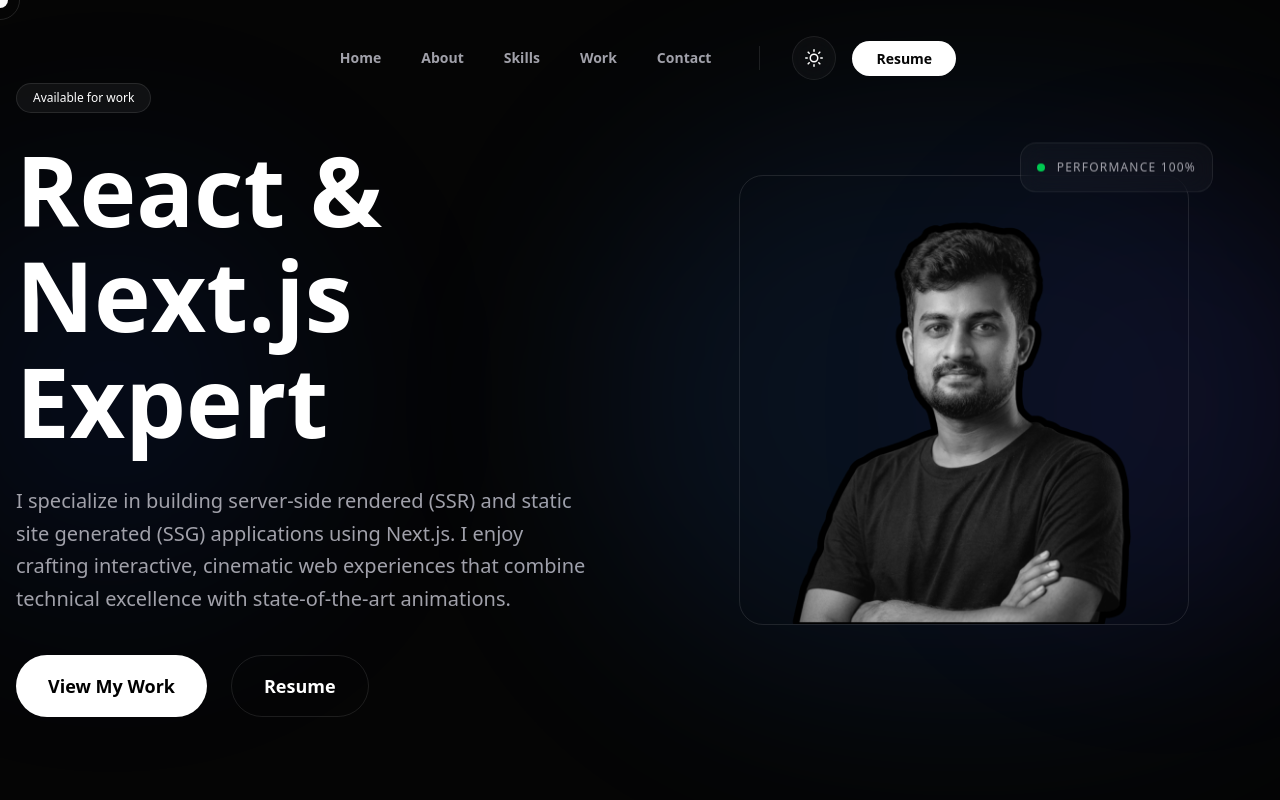
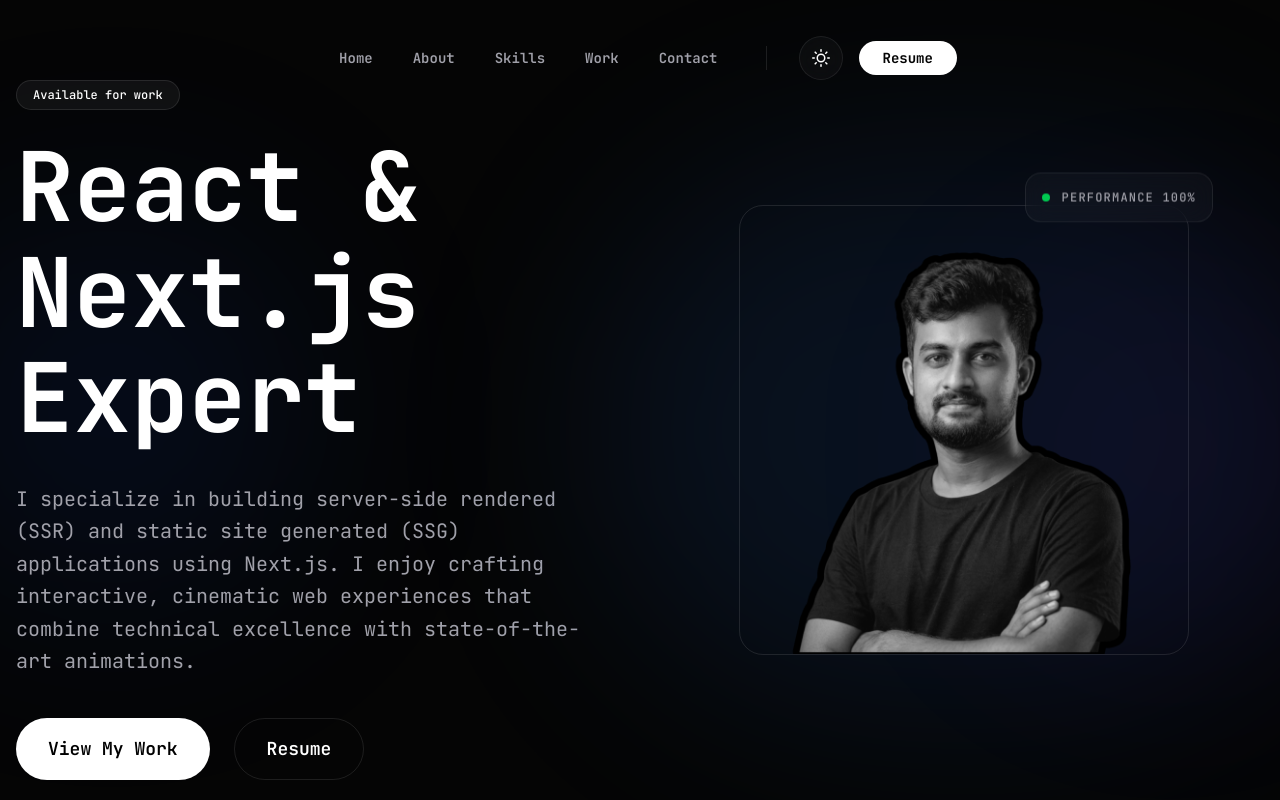
Before and after one commit to Navied-dipu/my-protfolio, a Next.js app: page / in a window 1280 px wide. Shown: the top 800 px of the page. Built offline with nearby package versions, Linux system fonts and the light colour scheme.

Commit message:
updat eprotfolio

```diff
--- a/src/app/globals.css
+++ b/src/app/globals.css
@@ -24,14 +24,11 @@
   --color-bg-secondary: var(--bg-secondary);
   --color-text-primary: var(--text-primary);
   --color-text-secondary: var(--text-secondary);
-  --font-sans: var(--font-inter), system-ui, sans-serif;
-  --font-display: var(--font-outfit), var(--font-inter), sans-serif;
-  --font-space-grotesk: var(--font-space-grotesk), sans-serif;
-  --font-orbitron: var(--font-orbitron), sans-serif;
-}
-
-* {
-  cursor: none !important;
+  --font-sans: var(--font-jetbrains-mono), monospace;
+  --font-display: var(--font-jetbrains-mono), monospace;
+  --font-space-grotesk: var(--font-jetbrains-mono), monospace;
+  --font-orbitron: var(--font-jetbrains-mono), monospace;
+  --font-mono: var(--font-jetbrains-mono), monospace;
 }
 
 body {
@@ -41,6 +38,10 @@
   overflow-x: hidden;
   -webkit-font-smoothing: antialiased;
   transition: background-color 0.3s ease, color 0.3s ease;
+}
+
+input, textarea {
+  caret-color: var(--accent);
 }
 
 .glass {
--- a/src/app/layout.jsx
+++ b/src/app/layout.jsx
@@ -1,28 +1,12 @@
-import { Inter, Outfit, Space_Grotesk, Orbitron } from "next/font/google";
+import { JetBrains_Mono } from "next/font/google";
 import "./globals.css";
 import { Providers } from "@/components/Providers";
 import Navbar from "@/sections/Navbar";
-import CustomCursor from "@/components/CustomCursor";
 import ScrollProgress from "@/components/ScrollProgress";
 
-const inter = Inter({
+const jetbrainsMono = JetBrains_Mono({
   subsets: ["latin"],
-  variable: "--font-inter",
-});
-
-const outfit = Outfit({
-  subsets: ["latin"],
-  variable: "--font-outfit",
-});
-
-const spaceGrotesk = Space_Grotesk({
-  subsets: ["latin"],
-  variable: "--font-space-grotesk",
-});
-
-const orbitron = Orbitron({
-  subsets: ["latin"],
-  variable: "--font-orbitron",
+  variable: "--font-jetbrains-mono",
 });
 
 export const metadata = {
@@ -34,12 +18,11 @@
   return (
     <html lang="en" suppressHydrationWarning>
       <body
-        className={`${inter.variable} ${outfit.variable} ${spaceGrotesk.variable} ${orbitron.variable} antialiased`}
+        className={`${jetbrainsMono.variable} ${jetbrainsMono.className} antialiased`}
       >
         <Providers>
-          <div className="bg-bg-primary min-h-screen selection:bg-white selection:text-black">
+          <div className="bg-bg-primary min-h-screen selection:bg-text-primary selection:text-bg-primary">
             <ScrollProgress />
-            <CustomCursor />
             <Navbar />
             <main>{children}</main>
           </div>
--- a/src/assets/assets.js
+++ b/src/assets/assets.js
@@ -7,7 +7,7 @@
 export const personalInfo = {
     name: "Dipu",
     designation: "React & Next.js Specialist | Full Stack Developer",
-    email: "dipurd19@email.com",
+    email: "dipu.navied@gmail.com",
     phone: "+880 1701 974476",
     whatsapp: "+880 1701 974476",
     location: "Dhaka, Bangladesh",
```
